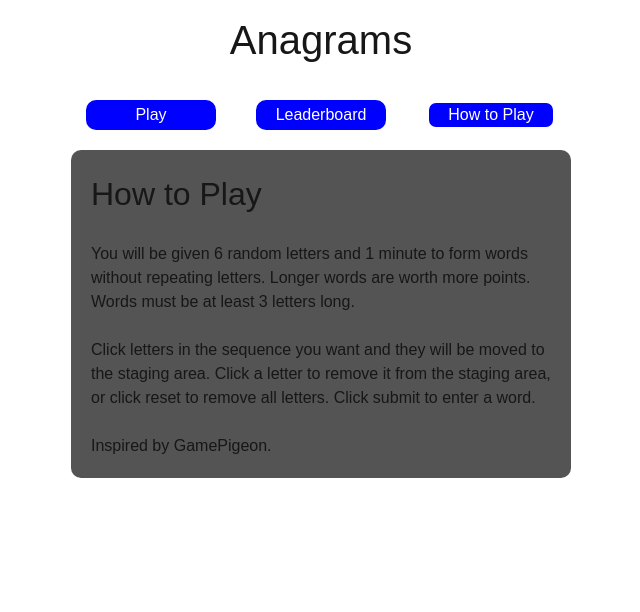
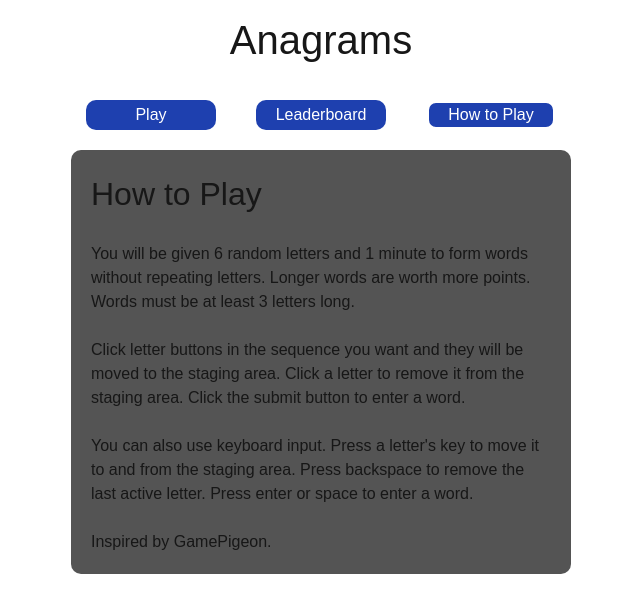
Before and after one commit to johnlockwood307/word-games, a Next.js app: page / in a window 1280 px wide. Both pictures are taken after a click on the button "How to Play". Shown: the top 612 px of the page, without its empty margins (319-959 px from the left). Built offline with nearby package versions, Linux system fonts and the light colour scheme; no server answers; the database is empty.

Commit message:
handle keyboard input with duplicate letters, change button color and page margin

```diff
--- a/app/Game.jsx
+++ b/app/Game.jsx
@@ -66,18 +66,35 @@ export default function GamePane(gProps) {
         useEffect(() => {
             const handleKeyDown = (e) => {
                 if (gProps.inGame && !gameOver) {
-                    const key = e.key;
+                    const key = e.key.toUpperCase();
 
-                    if (key == "Enter" || key == " ") {
+                    if (key == "ENTER" || key == " ") {
                         e.preventDefault();
                         handleSubmit();
-                    } else if (key == "Backspace") {
+                    } else if (key == "BACKSPACE") {
                         if (activeButtons.length > 0) {
                             setActiveButtons(prevActiveButtons => prevActiveButtons.slice(0, -1));
                         }
-                    } else if (letters.includes(key.toUpperCase())) {
-                        // duplicate letters pose a problem
-                        handleLetterClick(letters.indexOf(key.toUpperCase()));
+                    } else if (letters.includes(key)) {
+                        // handleLetterClick(letters.indexOf(key));
+
+                        // choose first appearance in the inactive list. If none such inactive, choose first appearance in the active list.
+                        const activePairs = activeButtons.map(index => [letters[index], index]);
+                        const inactivePairs = letters.map((letter, index) => [letter, index]).filter(pair => !activeButtons.includes(pair[1]));
+
+                        for (const inactivePair of inactivePairs) {
+                            if (key == inactivePair[0]) {
+                                handleLetterClick(inactivePair[1]);
+                                return;
+                            }
+                        }
+
+                        for (const activePair of activePairs) {
+                            if (key == activePair[0]) {
+                                handleLetterClick(activePair[1]);
+                                return;
+                            }
+                        }
                     }
                 }
             }
@@ -227,7 +244,7 @@ export default function GamePane(gProps) {
                         key={i}
                         ref={(el) => (buttonRefs.current[i] = el)}
                         onClick={() => handleLetterClick(i)}
-                        className="absolute w-11 h-10 bg-blue-500 text-white rounded-lg transition-transform duration-150 ease-in-out will-change-transform"
+                        className="absolute w-11 h-10 bg-blue-800 text-white rounded-lg transition-transform duration-150 ease-in-out will-change-transform"
                         style={{transform: `translate(${buffer + cellX * i}px, ${inactiveY}px)`}}
                         type="button"
                     >
--- a/app/HowToPlay.tsx
+++ b/app/HowToPlay.tsx
@@ -7,9 +7,15 @@ export default function HowToPlay() {
         </p>
         <br/>
         <p>
-            Click letters in the sequence you want and they will be moved to the staging area.
-            Click a letter to remove it from the staging area, or click reset to remove all letters.
-            Click submit to enter a word.
+            Click letter buttons in the sequence you want and they will be moved to the staging area.
+            Click a letter to remove it from the staging area.
+            Click the submit button to enter a word.
+        </p>
+        <br/>
+        <p>
+            You can also use keyboard input. Press a letter's key to move it to and from the staging area.
+            Press backspace to remove the last active letter.
+            Press enter or space to enter a word.
         </p>
         <br/>
         <p>Inspired by GamePigeon.</p>
--- a/app/style/Game.module.css
+++ b/app/style/Game.module.css
@@ -23,7 +23,7 @@
 }
 
 .button {
-    background-color: blue;
+    background-color: #1e40af;
     width: 130px;
     height: 40px;
     border-radius: 10px;
--- a/app/style/PreGame.module.css
+++ b/app/style/PreGame.module.css
@@ -8,7 +8,7 @@
 }
 
 .startButton {
-    background-color: blue;
+    background-color: #1e40af;
     width: 180px;
     height: 45px;
     border-radius: 10px;
--- a/app/style/TopButtonPane.module.css
+++ b/app/style/TopButtonPane.module.css
@@ -8,7 +8,7 @@
 }
 
 .button {
-    background-color: blue;
+    background-color: #1e40af;
     width: 130px;
     height: 30px;
     border-radius: 10px;
--- a/app/style/page.module.css
+++ b/app/style/page.module.css
@@ -7,6 +7,7 @@
     background-color: #545454;
     border-radius: 10px;
     padding: 20px;
+    margin-bottom: 30px;
 }
 
 .title {
```
